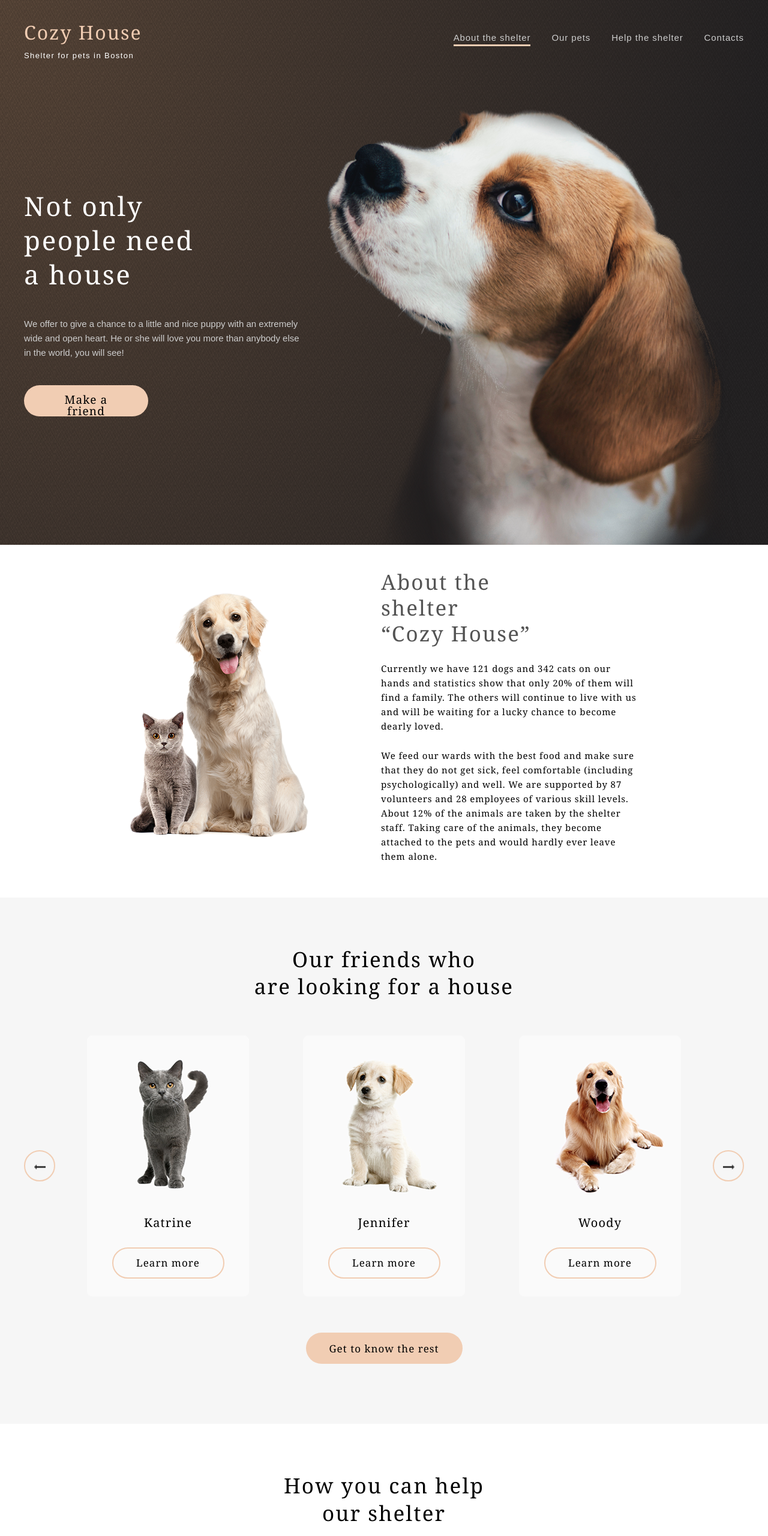
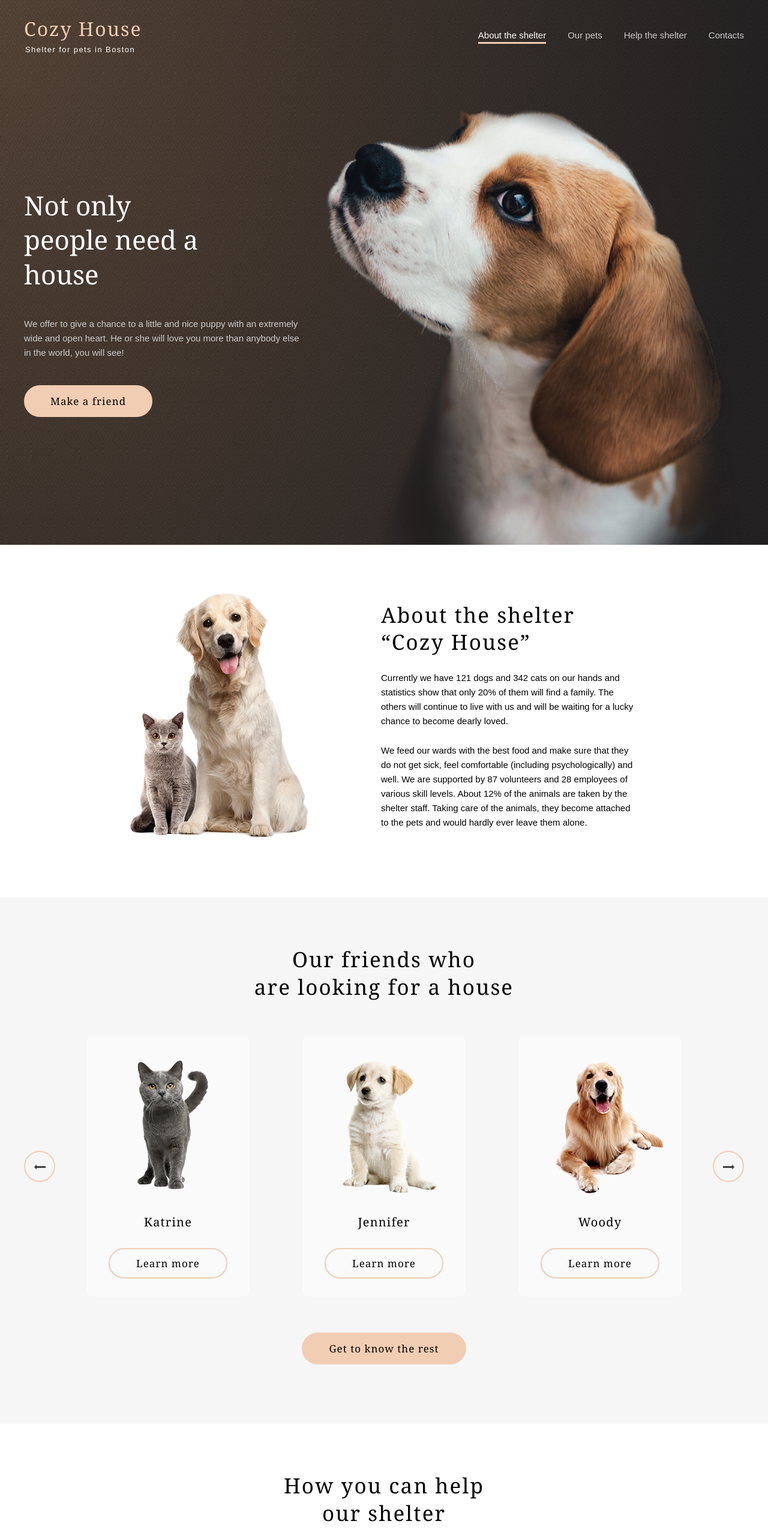
Before and after one commit to KrisTinaShch/minesweeper, a plain HTML site: page shelter/index.html in a window 1280 px wide. Shown: the top 2560 px of the page at 60% size. Drawn offline with Linux system fonts and the light colour scheme.

Commit message:
fix: css styles(fonts sizes),feat:animation on hover,active, 20:00, 26.03.23

```diff
--- a/shelter/css/style.css
+++ b/shelter/css/style.css
@@ -1,10 +1,23 @@
 @import url(reset.css);
+
+*,
+html,
+body {
+    scroll-behavior: smooth !important;
+}
 
 body {
     font-family: Arial, Helvetica, sans-serif;
-    position: relative;
     box-sizing: border-box;
+
 }
+
+:root {
+    --button-orange-bg: #F1CDB3;
+    --button-orange-bg-hover: #FDDCC4;
+    --button-border-color: #F1CDB3;
+}
+
 
 /* main css */
 .container {
@@ -14,40 +27,82 @@ body {
     position: relative;
 }
 
-h1,
-h2,
-h3,
-h4,
-h5 {
-    letter-spacing: 0.06em;
-    line-height: 130%;
-}
-
 a {
+    transition: 0.3s ease;
     color: #000;
-    letter-spacing: 0.06em;
 }
 
 h2 {
     font-family: 'Georgia';
-    font-style: normal;
     font-weight: 400;
     font-size: 35px;
 }
 
 p {
     font-family: 'Arial';
-    font-style: normal;
     font-weight: 400;
     font-size: 15px;
-    line-height: 160%;
+    line-height: 24px;
+}
+
+h2 {
+    font-family: 'Georgia';
+    font-weight: 400;
+    font-size: 44px;
+    line-height: 57.2px;
+}
+
+h3 {
+    font-family: 'Georgia';
+    font-weight: 400;
+    font-size: 35px;
+    line-height: 45.5px;
+    letter-spacing: 0.06em;
 }
 
 .text-center {
     text-align: center;
 }
 
+.white-text {
+    color: #fff;
+}
+
+.button-full-bg {
+    background: var(--button-orange-bg);
+    border-radius: 100px;
+    width: fit-content;
+    text-align: center;
+    font-family: 'Georgia';
+    font-weight: 400;
+    font-size: 17px;
+    letter-spacing: 0.06em;
+    transition: 0.3s ease;
+}
+
+.button-full-bg:hover {
+    background: var(--button-orange-bg-hover);
+}
+
+.button-border-bg {
+    font-family: 'Georgia';
+    font-weight: 400;
+    font-size: 17px;
+    text-align: center;
+    width: fit-content;
+    border: 2px solid var(--button-border-color);
+    border-radius: 100px;
+    letter-spacing: 0.06em;
+    transition: 0.3s ease;
+}
+
+.button-border-bg:hover {
+    border: 2px solid var(--button-orange-bg-hover);
+    background: var(--button-orange-bg-hover);
+}
+
 /* navigation menu */
+
 header {
     position: absolute;
     width: 100%;
@@ -58,27 +113,23 @@ header {
 .nav-menu__container {
     width: 1280px;
     display: flex;
+    align-items: center;
     justify-content: space-between;
-    align-items: center;
-    padding: 25px 40px;
+    padding: 30px 40px;
     margin: 0 auto;
 }
 
 .logo-container h1 {
     font-family: 'Georgia';
     color: #F1CDB3;
-    font-style: normal;
     font-weight: 400;
     font-size: 32px;
     letter-spacing: 2px;
-    margin-top: 8px;
+    margin-top: 2px;
 }
 
 .logo-container p {
-    margin-top: 10px;
-    font-family: 'Arial';
-    font-style: normal;
-    font-weight: 400;
+    margin: 11px 0px 0px 2px;
     font-size: 13px;
     line-height: 15px;
     letter-spacing: 0.11em;
@@ -86,13 +137,18 @@ header {
 }
 
 .nav-menu__list {
+    margin-top: -3px;
     position: relative;
     display: flex;
-    gap: 35px;
+    gap: 36px;
 }
 
 .nav-menu__list li {
     position: relative;
+}
+
+.nav-menu__list li:first-child>a {
+    color: #fff;
 }
 
 .nav-menu__list li>a {
@@ -101,12 +157,13 @@ header {
     position: relative;
 }
 
-.nav-menu__list li:first-child::after {
+
+.nav-menu__list li._active-page::after {
     content: '';
     position: absolute;
     width: 100%;
     height: 3px;
-    background: #F1CDB3;
+    background: var(--button-orange-bg);
     bottom: -7px;
     left: 0;
     transition: 0.3s ease;
@@ -117,36 +174,40 @@ header {
     position: absolute;
     width: 0%;
     height: 3px;
-    background: #F1CDB3;
+    background: var(--button-orange-bg);
     bottom: -7px;
     left: 0;
     transition: 0.3s ease;
 }
 
-.nav-menu__list li:hover::after {
+.nav-menu__list li:active::after {
     content: '';
     position: absolute;
     width: 100%;
     height: 3px;
-    background: #F1CDB3;
+    background: var(--button-orange-bg);
     bottom: -7px;
     left: 0;
 }
 
+.nav-menu__list li:hover a {
+    color: #fff;
+}
+
 /* Not Only Section */
+
 .not-only {
     height: 908px;
     background: url(../images/notOnlySection/start-screen-gradient-background.png) 0 0/40px 70px, radial-gradient(100% 215.42% at 0% 0%, #5B483A 0%, #262425 100%)
 }
 
-.not-only__container {
+.not-only__puppy {
     position: relative;
-    color: #fff;
     height: 100%;
     background: url(../images/notOnlySection/start-screen-puppy.png) 93% 100% no-repeat;
 }
 
-.not-only_right_content {
+.not-only .right-content {
     height: 100%;
     width: 39%;
     display: flex;
@@ -156,35 +217,23 @@ header {
     padding-top: 101px;
 }
 
-.not-only_right_content h2 {
-    font-size: 44px;
-    width: 310px;
-    line-height: 57px;
+.not-only .right-content h2 {
+    width: 320px;
 }
 
-.not-only_right_content p {
-    font-style: normal;
-    font-weight: 400;
-    font-size: 15px;
-    line-height: 160%;
+.not-only .right-content p {
     color: #CDCDCD;
 }
 
-.not-only__link {
-    background: #F1CDB3;
-    border-radius: 100px;
-    width: 207px;
-    height: 52px;
-    padding: 15px 45px;
-    text-align: center;
-    font-family: 'Georgia';
-    font-style: normal;
-    font-weight: 400;
-    font-size: 19px;
+
+.not-only .button-full-bg {
     color: #000;
+    padding: 18px 44px;
 }
 
+
 /* About us */
+
 .about-us-container {
     display: flex;
     align-items: center;
@@ -198,19 +247,12 @@ header {
     margin-bottom: 20px;
 }
 
-.about-us-container h2 {
-    color: #545454;
-    line-height: 43px;
-    letter-spacing: 0.06em;
-}
-
-.about-us-container p {
-    margin-top: 25px;
-}
-
-.left-content {
+.about .left-content {
     width: 430px;
-    margin-bottom: 18px;
+    margin-top: -20px;
+    display: flex;
+    flex-direction: column;
+    gap: 25px;
 }
 
 /* Our Friends */
@@ -219,11 +261,6 @@ header {
     padding: 55px 0;
     background: #F6F6F6;
     position: relative;
-}
-
-.our-friends h2 {
-    text-align: center;
-    line-height: 45px;
 }
 
 .carousel-container {
@@ -235,49 +272,54 @@ header {
 }
 
 .carousel-item {
+    z-index: 2;
     display: flex;
     flex-direction: column;
     align-items: center;
+    gap: 28px;
     background: #fafafa;
     padding-bottom: 30px;
     border-radius: 9px;
+    transition: 0.3s ease;
+    cursor: pointer;
+    border: 0px solid var(--button-border-color);
+    scale: 1;
 }
 
-.carousel-item h3 {
+.carousel-item:hover {
+    background: #fff;
+    scale: 1.05;
+    box-shadow: 0px 0px 12px 4px rgba(0, 0, 0, 0.05);
+}
+
+.carousel-item:hover .button-border-bg {
+    border: 2px solid var(--button-orange-bg-hover);
+    background: var(--button-orange-bg-hover);
+}
+
+.carousel-item p.pet-name {
     font-family: 'Georgia';
-    font-style: normal;
     font-weight: 400;
     font-size: 20px;
     line-height: 23px;
-    margin: 30px 0;
+    letter-spacing: 0.06em;
 }
 
 .carousel-item a {
-    width: 187px;
-    height: 52px;
-    border: 2px solid #F1CDB3;
-    border-radius: 100px;
-    font-family: 'Georgia';
-    font-style: normal;
-    font-weight: 400;
-    font-size: 17px;
-    text-align: center;
-    padding-top: 15px;
+    padding: 15px 44px;
     color: #000;
+    margin-top: 4px;
+    transition: 0.3s ease;
 }
 
+
+
 .about-get-to-know-link {
-    width: 261px;
-    height: 52px;
-    background: #F1CDB3;
-    border-radius: 100px;
-    font-family: 'Georgia';
-    font-style: normal;
-    font-weight: 400;
-    font-size: 17px;
-    text-align: center;
-    padding-top: 18px;
-    margin: 60px auto;
+    margin-top: 78px;
+}
+
+.about-get-to-know-link .button-full-bg {
+    padding: 15px 45px;
 }
 
 .carousel-navigation {
@@ -292,9 +334,18 @@ header {
     position: relative;
     width: 52px;
     height: 52px;
-    border: 2px solid #F1CDB3;
+    border: 2px solid var(--button-border-color);
     border-radius: 100px;
     display: inline-block;
+    transition: 0.3s ease;
+}
+
+.carousel-navigation .nav-right:hover,
+.carousel-navigation .nav-left:hover,
+.carousel-navigation .nav-right:active,
+.carousel-navigation .nav-left:active {
+    background: var(--button-orange-bg-hover);
+    border: 2px solid var(--button-orange-bg-hover);
 }
 
 .carousel-navigation .nav-right {
@@ -320,6 +371,8 @@ header {
     top: 44%;
     left: 31%;
 }
+
+
 
 /* Help section */
 .help {
@@ -348,10 +401,12 @@ header {
     margin-top: 25px;
 }
 
+.help-upper-row p {
+    margin-top: 27px;
+}
 
 .help-upper-row {
-    margin-top: 60px;
-    margin-bottom: 65px;
+    margin: 60px 0;
 }
 
 /* In addition */
@@ -374,43 +429,36 @@ header {
     gap: 16px;
 }
 
+.in-addition .left-content p {
+    font-family: Georgia;
+    letter-spacing: 0.06em;
+}
+
 .in-addition .addition-description {
     font-style: italic;
-    font-weight: 400;
     font-size: 12px;
+    letter-spacing: 0em !important;
     line-height: 18px;
     color: #B2B2B2;
 }
 
-.left-content h2 {
+.in-addition .left-content h3 {
     width: 300px;
-}
-
-.left-content p {
-    font-family: 'Georgia';
-    font-style: normal;
-    font-weight: 400;
-    font-size: 15px;
-    letter-spacing: 0.06em;
 }
 
 .in-addition .right-content {
     padding-right: 30px;
 }
 
-.in-addition .right-content img {
-    margin-top: -32px;
-}
-
 .credit-card {
-    padding: 0px 15px;
+    padding: 0px 14px;
     width: 349px;
     height: 43px;
-    background: #F1CDB3;
+    background: var(--button-orange-bg);
     border-radius: 9px;
     display: flex;
     align-items: center;
-    gap: 13px;
+    gap: 15px;
 }
 
 .credit-card p {
@@ -418,6 +466,7 @@ header {
     color: #545454;
 }
 
+/* footer */
 footer {
     height: 350px;
     background: url(../images/footer/footer-bg.png) 0 0/ cover no-repeat;
@@ -437,25 +486,24 @@ footer .container {
     height: 100%;
 }
 
-.footer-container h2 {
+.footer-container h3 {
     color: #fff;
 }
 
 .footer-container p {
     color: #F1CDB3;
     font-family: 'Georgia';
-    font-style: normal;
     font-weight: 400;
     font-size: 20px;
     letter-spacing: 0.06em;
 }
 
 .footer-container .row {
-    width: 312px;
+    width: 322px;
     display: flex;
     flex-direction: column;
-    gap: 22px;
-    margin-right: 13px;
+    gap: 30px;
+
 }
 
 .puppy-row img {
@@ -467,7 +515,7 @@ footer .container {
 .footer-information {
     display: flex;
     align-items: center;
-    gap: 25px;
+    gap: 20px;
 }
 
 .footer-container .first-row {
--- a/shelter/index.html
+++ b/shelter/index.html
@@ -24,14 +24,14 @@
             <!-- Navigation menu -->
             <nav class="nav-menu">
                 <ul class="nav-menu__list">
-                    <li class="menu__link">
-                        <a href="#">About the shelter</a>
+                    <li class="menu__link _active-page">
+                        <a>About the shelter</a>
                     </li>
                     <li class="menu__link">
-                        <a href="#">Our pets</a>
+                        <a href="pets.html">Our pets</a>
                     </li>
                     <li class="menu__link">
-                        <a href="#">Help the shelter</a>
+                        <a href="#menu-help">Help the shelter</a>
                     </li>
                     <li class="menu__link">
                         <a href="#">Contacts</a>
@@ -43,12 +43,12 @@
 
     <main>
         <section class="not-only">
-            <div class="container not-only__container">
-                <div class="not-only_right_content">
+            <div class="container not-only__puppy white-text">
+                <div class="right-content">
                     <h2>Not only people need a house</h2>
                     <p>We offer to give a chance to a little and nice puppy with an extremely wide and open heart. He or
                         she will love you more than anybody else in the world, you will see!</p>
-                    <a href="#" class="not-only__link">Make a friend</a>
+                    <a href="#" class="button-full-bg">Make a friend</a>
                 </div>
             </div>
         </section>
@@ -58,7 +58,7 @@
                     <img src="images/aboutSection/about-pets.png" alt="">
                 </div>
                 <div class="left-content">
-                    <h2>About the shelter<br> “Cozy House”</h2>
+                    <h3>About the shelter<br> “Cozy House”</h3>
                     <p>
                         Currently we have 121 dogs and 342 cats on our hands and statistics show that only 20% of them
                         will find a family. The others will continue to live with us and will be waiting for a lucky
@@ -75,28 +75,28 @@
         </section>
         <section class="our-friends">
             <div class="container">
-                <h2>Our friends who <br> are looking for a house</h2>
+                <h3 class="text-center">Our friends who <br> are looking for a house</h3>
                 <div class="carousel-container">
                     <div class="carousel-item">
                         <img src="images/ourFriendsSection/pets-katrine.png" alt="">
-                        <h3 class="cate-name">
+                        <p class="pet-name">
                             Katrine
-                        </h3>
-                        <a href="#">Learn more</a>
+                        </p>
+                        <a href="#" class="button-border-bg">Learn more</a>
                     </div>
                     <div class="carousel-item">
                         <img src="images/ourFriendsSection/pets-jennifer.png" alt="">
-                        <h3 class="cate-name">
+                        <p class="pet-name">
                             Jennifer
-                        </h3>
-                        <a href="#">Learn more</a>
+                        </p>
+                        <a href="#" class="button-border-bg">Learn more</a>
                     </div>
                     <div class="carousel-item">
                         <img src="images/ourFriendsSection/pets-woody.png" alt="">
-                        <h3 class="cate-name">
+                        <p class="pet-name">
                             Woody
-                        </h3>
-                        <a href="#">Learn more</a>
+                        </p>
+                        <a href="#" class="button-border-bg">Learn more</a>
                     </div>
                     <div class="carousel-navigation">
                         <a href="#" class="nav-left"></a>
@@ -104,14 +104,14 @@
                     </div>
                 </div>
 
-                <div class="about-get-to-know-link">
-                    <a href="#">Get to know the rest</a>
+                <div class="about-get-to-know-link text-center">
+                    <a href="pets.html" class="button-full-bg">Get to know the rest</a>
                 </div>
             </div>
         </section>
-        <section class="help">
+        <section class="help" id="menu-help">
             <div class="container">
-                <h2 class="text-center">How you can help<br> our shelter</h2>
+                <h3 class="text-center">How you can help<br> our shelter</h3>
                 <div class="help-upper-row help-row">
                     <div>
                         <img src="images/helpSection/1.svg" alt="">
@@ -161,7 +161,7 @@
                     <img src="images/inAddition/donation-dog.png" alt="">
                 </div>
                 <div class="left-content">
-                    <h2>You can also make a donation</h2>
+                    <h3>You can also make a donation</h3>
                     <p>
                         Name of the bank / Type of bank account
                     </p>
@@ -181,7 +181,7 @@
         <div class="container">
             <div class="footer-container">
                 <div class="row first-row">
-                    <h2>For questions and suggestions</h2>
+                    <h3>For questions<br> and suggestions</h3>
                     <div class="footer-information">
                         <img src="images/footer/icon-email.svg" alt="">
                         <p>email@shelter.com</p>
@@ -192,7 +192,7 @@
                     </div>
                 </div>
                 <div class="row second-row">
-                    <h2>We are waiting for your visit</h2>
+                    <h3>We are waiting for your visit</h3>
                     <div class="footer-information">
                         <img src="images/footer/icon-marker.png" alt="">
                         <p>1 Central Street, Boston (entrance from the store)</p>
```
Also changed, not shown: shelter/pets.html (added), 1 other file.
